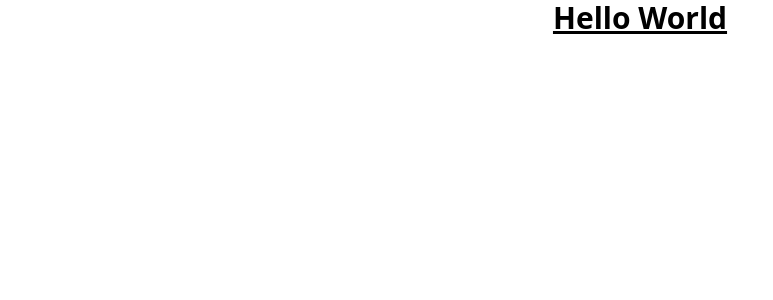
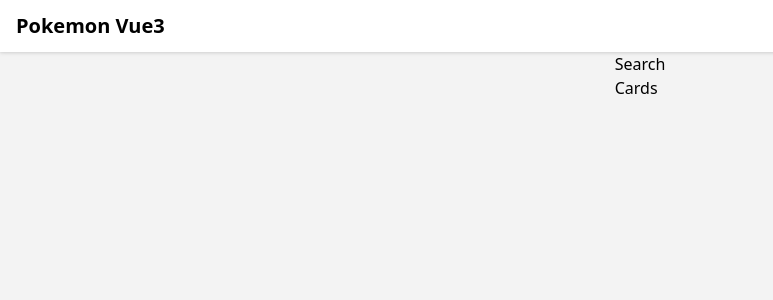
Before and after one commit to digitalbocca/pokemon-vue3, a Vue app: page / in a window 1280 px wide. Shown: the top 300 px of the page, without its empty margins (0-773 px from the left). Built offline with nearby package versions, Linux system fonts and the light colour scheme.

Commit message:
Cria componente TopBar

```diff
--- a/src/app.vue
+++ b/src/app.vue
@@ -1,19 +1,24 @@
 <template lang="pug">
 
-div.home
-  h1
-    | Hello World
+.home
+  top-bar
+  .content
+    .search
+      p Search
+    .cards
+      p Cards
 
 </template>
 
-<script>
+<script setup>
+
+import TopBar from './components/top-bar.vue'
 
 </script>
 
 <style lang="sass">
 
 .home
-  @apply text-3xl font-bold underline
   @apply flex flex-col items-center justify-center
 
 </style>
--- /dev/null
+++ b/src/components/top-bar.vue
@@ -0,0 +1,24 @@
+<template lang="pug">
+
+.top-bar
+  h1.title Pokemon Vue3
+
+</template>
+
+<script>
+
+</script>
+
+<style lang="sass">
+
+.top-bar
+  @apply flex flex-row items-center justify-start
+  @apply w-full
+  @apply bg-white
+  @apply px-4 py-3
+  @apply drop-shadow
+
+  .title
+    @apply text-xl font-bold
+
+</style>
--- a/src/sass/styles.sass
+++ b/src/sass/styles.sass
@@ -1,3 +1,6 @@
 @tailwind base
 @tailwind components
 @tailwind utilities
+
+body
+  background-color: #f3f3f3
```
